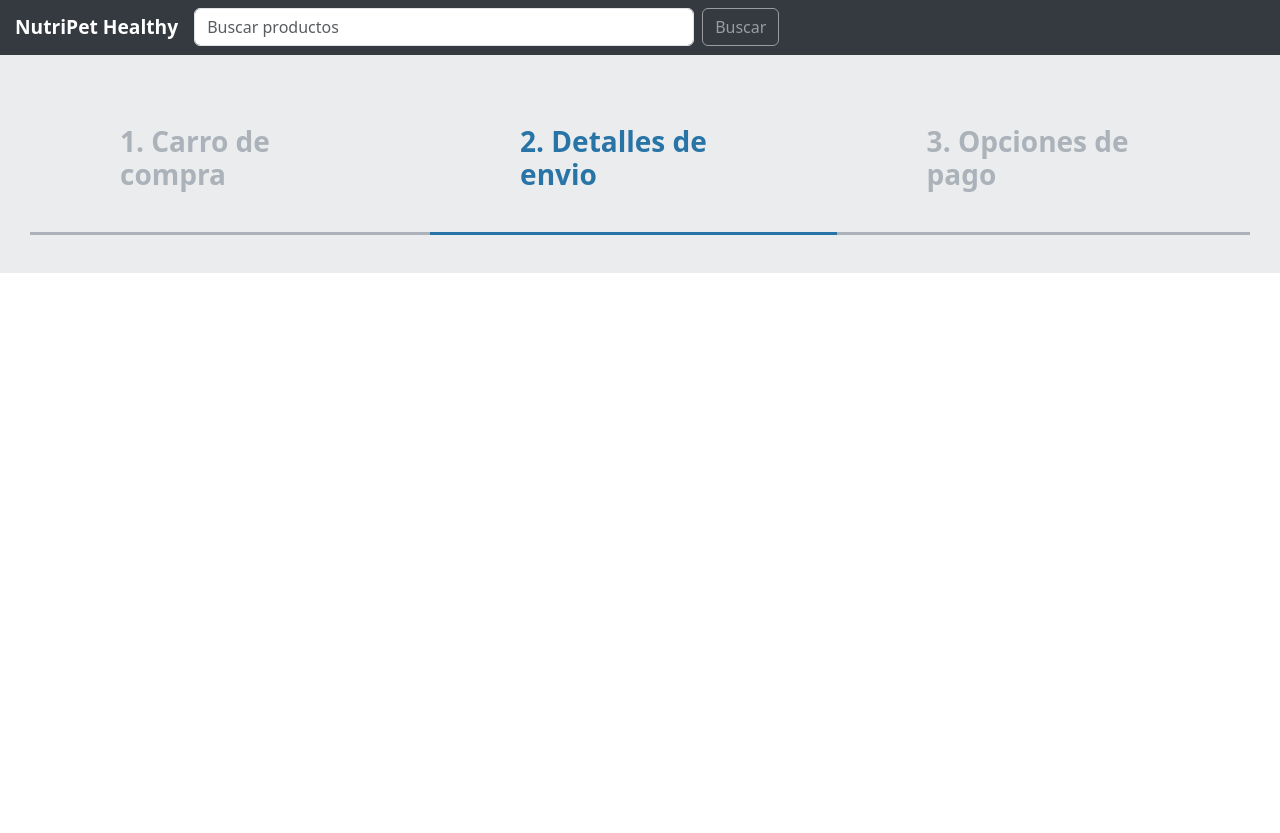
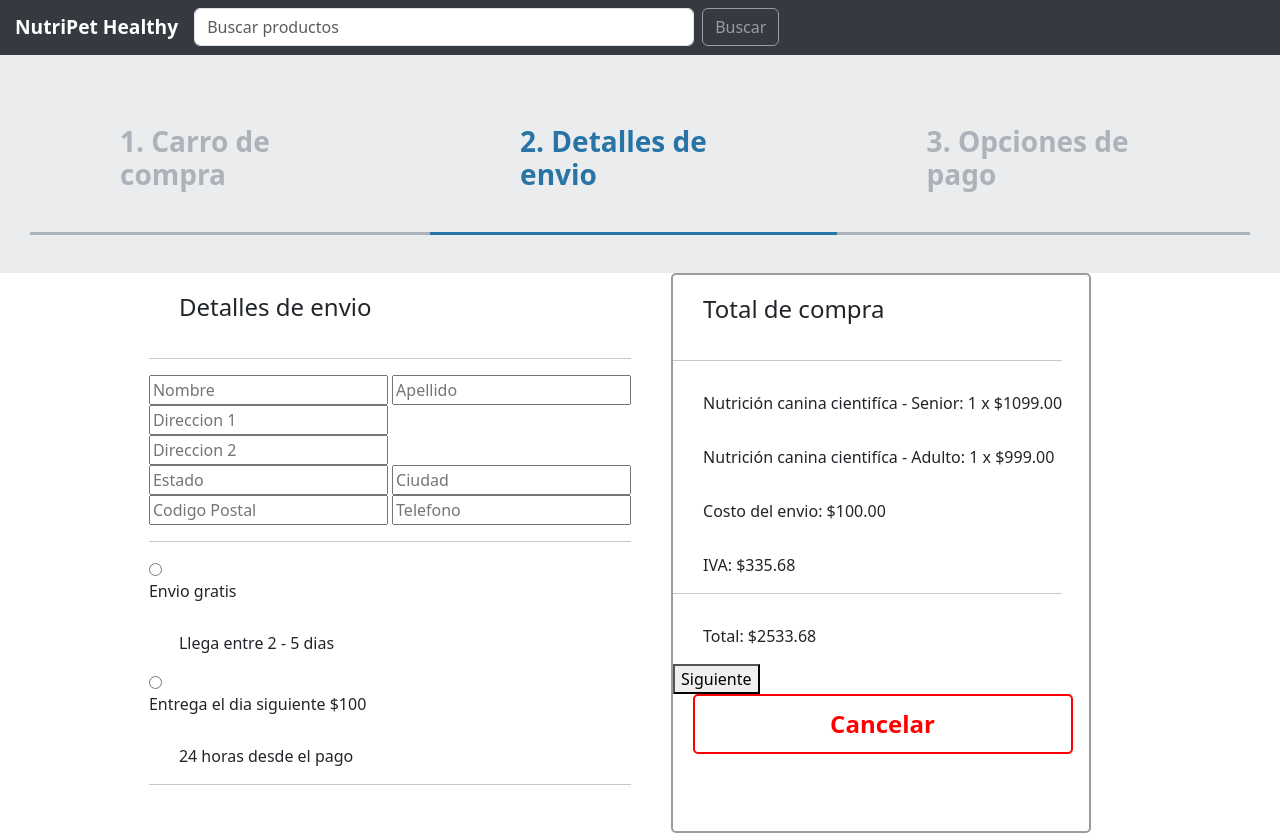
Before and after one commit to GuzmanDynastie/Proyecto-WEB, a plain HTML site: page Front-end/shipping.html in a window 1280 px wide. Before the commit the page ends 800 px from the top, so only its background shows below. Drawn offline with nearby package versions, Linux system fonts and the light colour scheme.

Commit message:
Have been added the form for the details of shipping

```diff
--- a/Front-end/shipping.html
+++ b/Front-end/shipping.html
@@ -2,7 +2,7 @@
 <html lang="en">
 
 <head>
-    <title>Listado de productos</title>
+    <title>Detalles de envio</title>
     <!-- Required meta tags -->
     <meta charset="utf-8" />
     <meta name="viewport" content="width=device-width, initial-scale=1, shrink-to-fit=no" />
@@ -50,6 +50,85 @@
         <h3>3. Opciones de pago</h3>
     </div>
 
+    <div class="resumen-together">
+        <div class="contenedor-master">
+
+            <h4 class="h4-detalles-envio">Detalles de envio</h4>
+            <hr class="hr-divisor">
+            <div class="detalles-linea-1">
+                <input class="input-1" type="text" placeholder="Nombre">
+                <input class="input-2" type="text" placeholder="Apellido">
+            </div>
+
+            <div>
+                <input class="input-3" type="text" placeholder="Direccion 1">
+            </div>
+
+            <div>
+                <input class="input-3" type="text" placeholder="Direccion 2">
+            </div>
+
+            <div class="detalles-linea-1">
+                <input class="input-1" type="text" placeholder="Estado">
+                <input class="input-2" type="text" placeholder="Ciudad">
+            </div>
+
+            <div class="detalles-linea-1">
+                <input class="input-1" type="text" placeholder="Codigo Postal">
+                <input class="input-2" type="text" placeholder="Telefono">
+            </div>
+            <hr class="hr-divisor">
+            <div class="radios">
+                <div class="box-radio-1">
+                    <div class="box-radio-3">
+                        <input class="seleccion-radio" type="radio" name="envio" id="">
+                    </div>
+                    <div class="informacion-envio">
+                        <h6>Envio gratis</h6>
+                        <p class="envio">Llega entre 2 - 5 dias</p>
+                    </div>
+                </div>
+                <div class="box-radio-2">
+                    <div class="box-radio-3">
+                        <input class="seleccion-radio" type="radio" name="envio" id="">
+                    </div>
+                    <div class="informacion-envio">
+                        <h6>Entrega el dia siguiente $100</h6>
+                        <p class="envio">24 horas desde el pago</p>
+                    </div>
+                </div>
+            </div>
+            <hr class="hr-divisor">
+        </div>
+
+        <div class="total-compra">
+            <div class="media media-2">
+                <div class="media-rigth">
+                    <h4 class="h4-ticket">Total de compra</h4>
+                    <div class="horizontal">
+                        <hr class="hr-divisor-ticket">
+                    </div>
+                    <p class="t-compra">Nutrición canina cientifíca - Senior: 1 x $1099.00</p>
+                    <p class="t-compra">Nutrición canina cientifíca - Adulto: 1 x $999.00</p>
+                    <p class="t-compra">Costo del envio: $100.00</p>
+                    <p class="t-compra">IVA: $335.68</p>
+                    <div class="horizontal">
+                        <hr class="hr-divisor-ticket">
+                    </div>
+                    <!-- <p class="t-compra">Monto a pagar: 2128.00</p> -->
+                    <p class="t-compra">Total: $2533.68</p>
+                    <div class="inp-1">
+                        <button onclick="window.location.href = './payment.html';">Siguiente</button>
+                        <!-- <input type="submit" value="Pagar"> -->
+                    </div>
+                    <div class="inp-2">
+                        <input onclick="window.location.href = './shopping_cart.html';" type="submit" value="Cancelar">
+                    </div>
+                </div>
+            </div>
+        </div>
+    </div>
+
 
     <!-- Bootstrap JavaScript Libraries -->
     <script src="https://cdn.jsdelivr.net/npm/@popperjs/core@2.11.8/dist/umd/popper.min.js"
```
